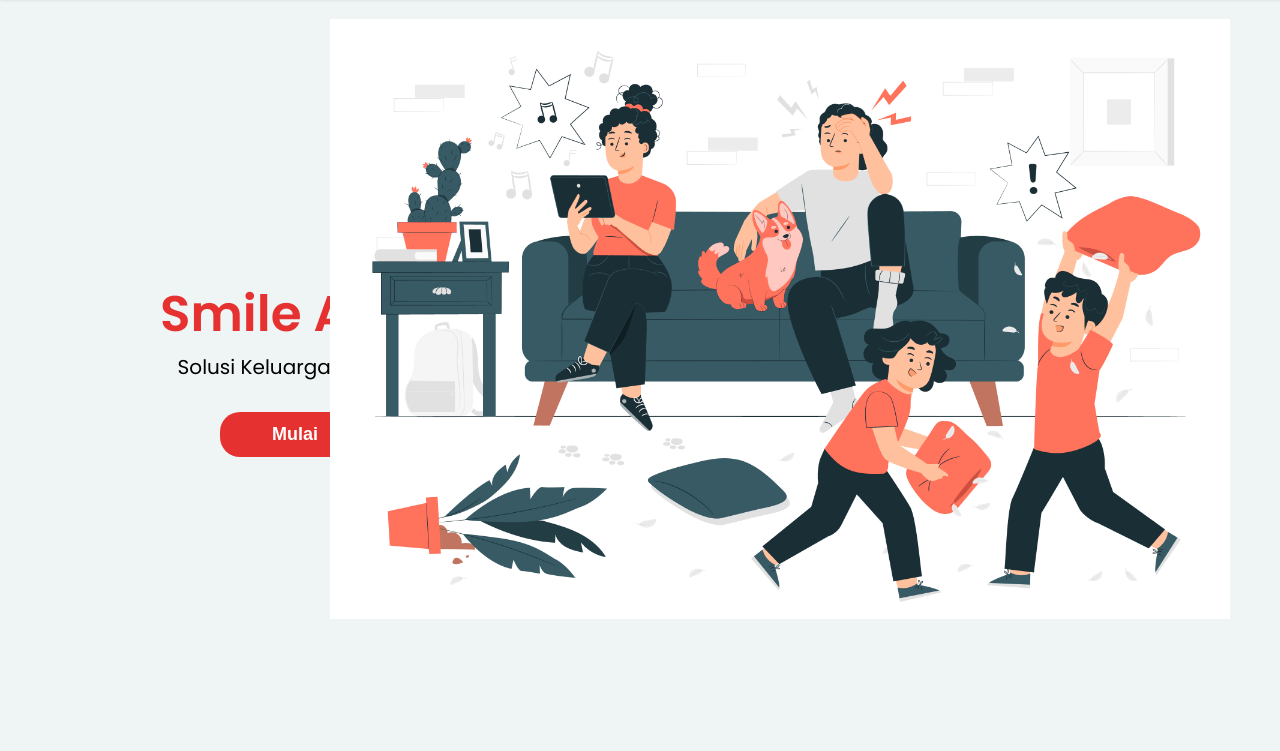
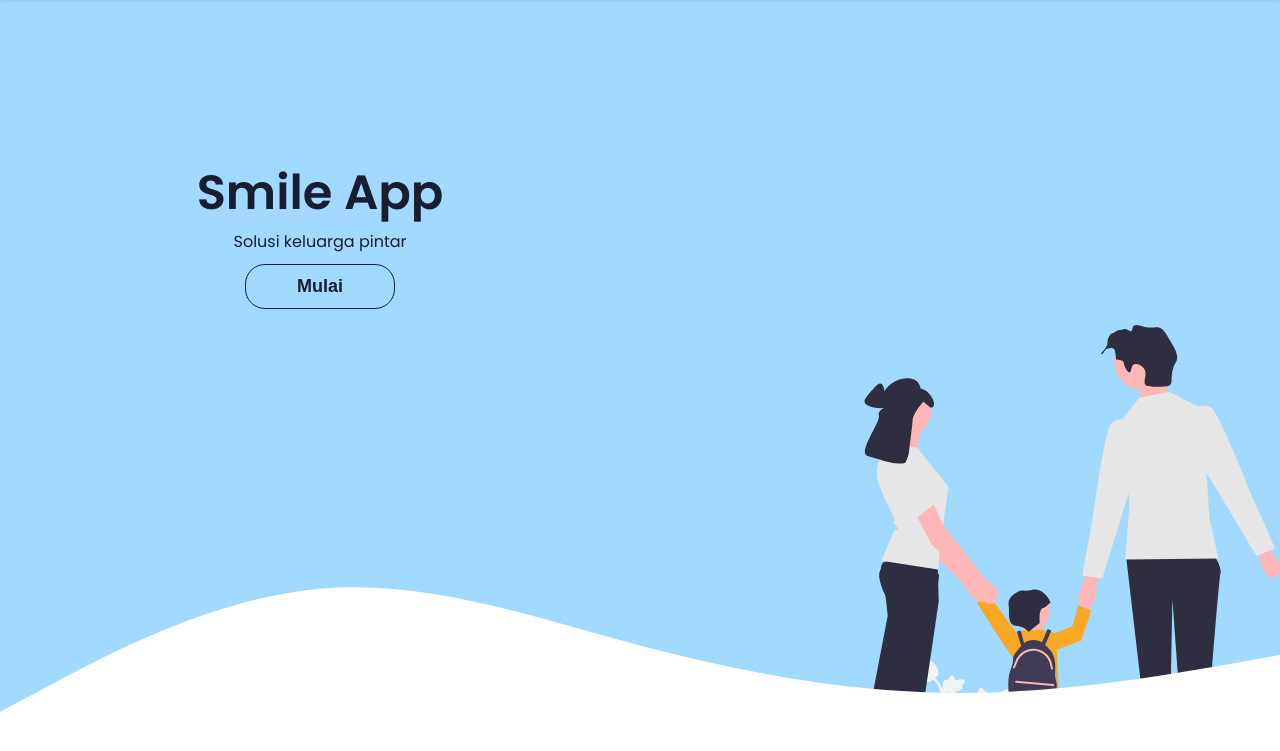
Before and after one commit to insomniagung/smileapps, a React app: page / in a window 1280 px wide. Shown: the part 81-832 px from the top of the page. Before the commit the page ends 800 px from the top, so only its background shows below. Built offline with nearby package versions, Linux system fonts and the light colour scheme.

Commit message:
memperbaiki jumbotron

```diff
--- a/src/styles/homepage.css
+++ b/src/styles/homepage.css
@@ -1,4 +1,69 @@
-.homepage-banner__image {
+.jumbotron {
+  width: 100%;
+  padding: 10rem 0;
+  min-height: 100vh;
+  background-color: #a2d9ff;
+  position: relative;
+}
+
+.jumbotron-container {
+  display: grid;
+  grid-template-columns: 1fr 1fr;
+}
+
+.jumbotron .title {
+  font-size: 3rem;
+  font-weight: 600;
+  text-align: center;
+  color: #181d31;
+}
+
+.jumbotron .text {
+  font-size: 1rem;
+  text-align: center;
+  color: #181d31;
+}
+
+.jumbotron .button {
+  display: block;
+  margin: 10px auto;
+
+  background-color: Transparent;
+  color: #181d31;
+  border-radius: 20px;
+  height: 45px;
+  width: 150px;
+  border: 1px solid #181d31;
+  font-weight: bold;
+  font-size: 18px;
+  transition: 0.5s ease-in-out;
+}
+
+.jumbotron .button:hover {
+  cursor: pointer;
+  width: 155px;
+  height: 48px;
+  box-shadow: 3px 5px #181d31;
+}
+
+.jumbotron-content a {
+  text-decoration: none;
+}
+
+.jumbotron .family {
+  z-index: 1;
+  position: absolute;
+  right: 0;
+  bottom: 0;
+}
+
+.jumbotron .wave {
+  z-index: 2;
+  bottom: 0;
+  position: absolute;
+}
+
+/* .homepage-banner__image {
   position: absolute;
   height: 75vh;
   right: 50px;
@@ -36,4 +101,4 @@
   width: 155px;
   height: 48px;
   box-shadow: 3px 5px #000000;
-}
+} */
--- a/src/styles/responsive.css
+++ b/src/styles/responsive.css
@@ -36,6 +36,21 @@
   }
 }
 
+@media screen and (max-width: 768px) {
+  .jumbotron {
+    min-height: 80vh;
+  }
+
+  .jumbotron-container {
+    grid-template-columns: 1fr;
+  }
+
+  .family,
+  .dummy {
+    display: none;
+  }
+}
+
 @media screen and (min-width: 800px) {
   .app-bar .app-bar__brand h1 {
     font-size: 1.5em;
--- a/src/views/pages/HomePage.js
+++ b/src/views/pages/HomePage.js
@@ -1,16 +1,23 @@
 import React from "react";
-import bannerImage from "../../image/banner.jpg";
+import wave from "../../image/wave.svg";
+import family from "../../image/undraw_family.svg";
 import { Link } from "react-router-dom";
 
 function HomePages() {
   return (
-    <div className="homepage-banner">
-      <h1 className="homepage-banner__title">Smile Apps</h1>
-      <p className="homepage-banner__body">Solusi Keluarga Harmonis</p>
-      <Link to="/article">
-      <button className="homepage-button">Mulai</button>
-      </Link>
-      <img src={bannerImage} alt="banner" className="homepage-banner__image" />
+    <div className="jumbotron">
+      <div className="jumbotron-container">
+        <div className="jumbotron-content">
+          <h1 className="title">Smile App</h1>
+          <p className="text">Solusi keluarga pintar</p>
+          <Link to="/article">
+            <button className="button">Mulai </button>
+          </Link>
+        </div>
+        <div className="dummy"></div>
+      </div>
+      <img className="family" src={family} alt="" />
+      <img className="wave" src={wave} alt="" />
     </div>
   );
 }
```
Also changed, not shown: src/image/undraw_family.svg (added), src/image/wave.svg (added).
